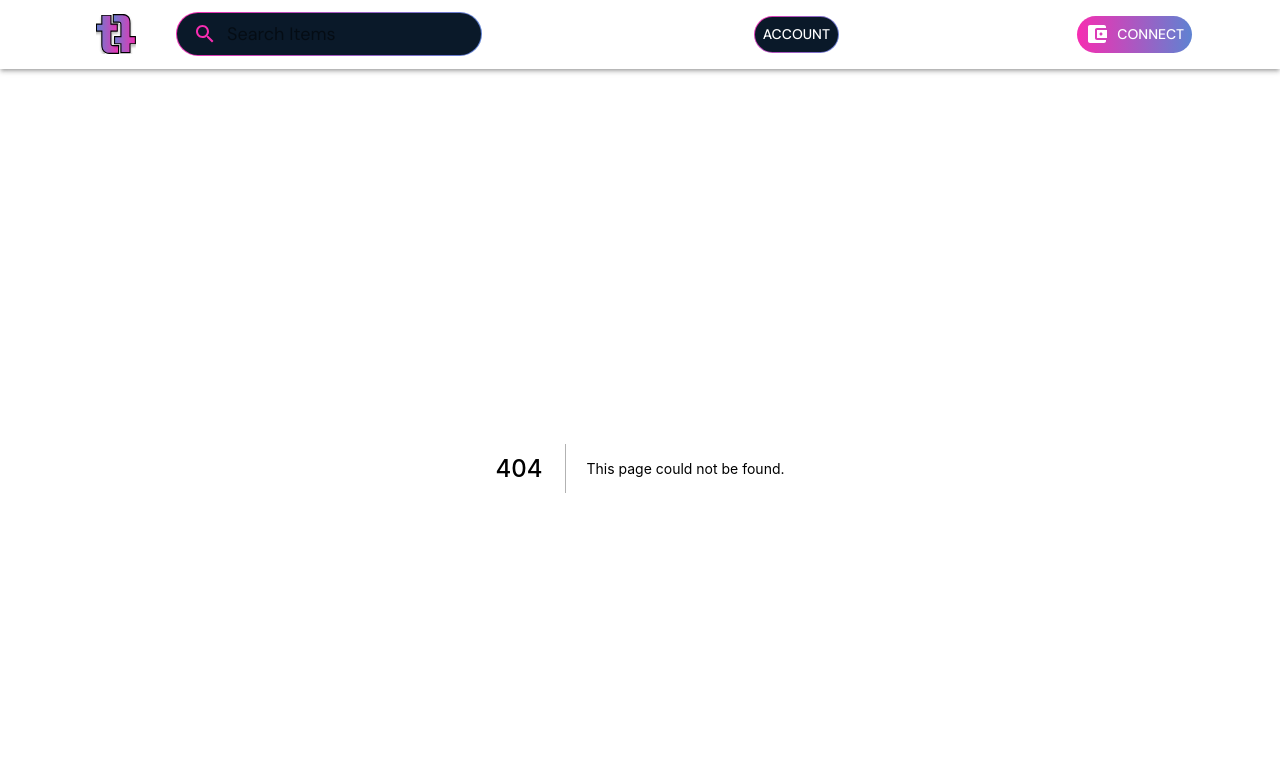
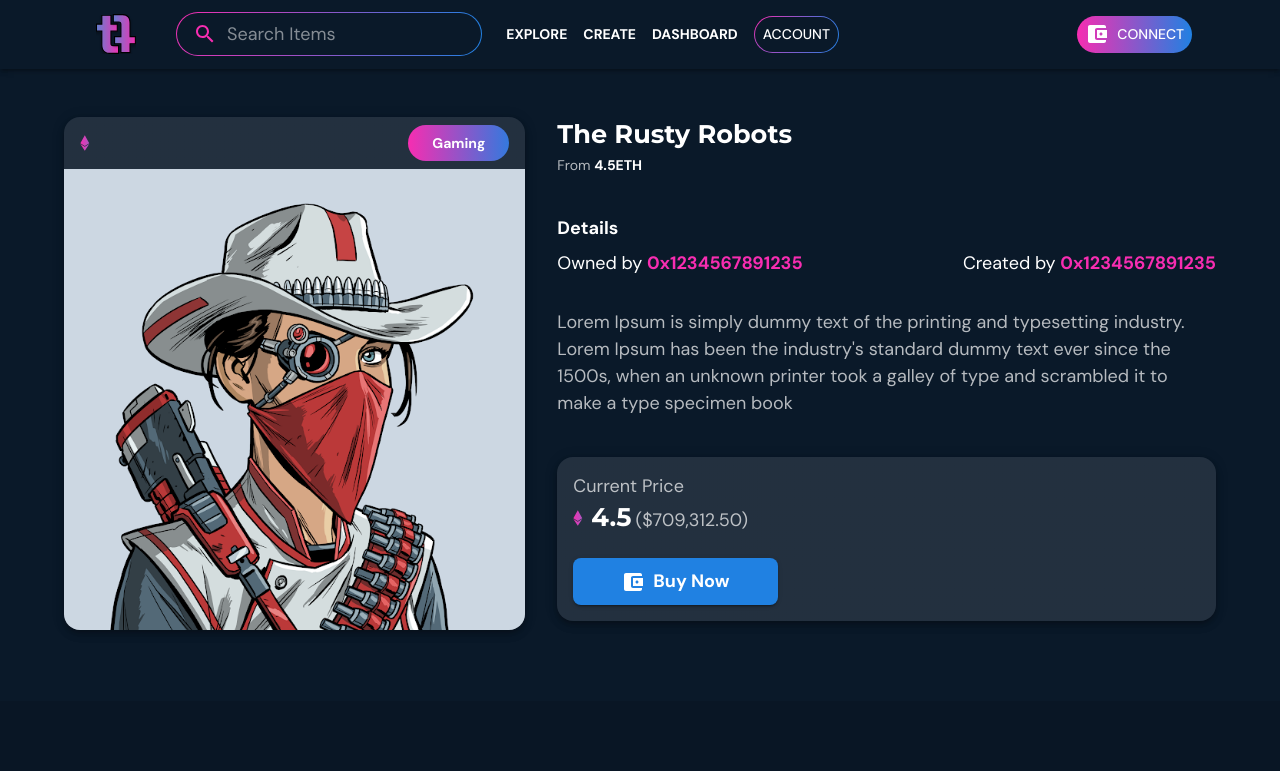
Before and after one commit to sarthakahuja07/nft-marketplace, a Next.js app: page /nft/1 in a window 1280 px wide. Before the commit this address had no page. Shown: the top 771 px of the page. Built offline with nearby package versions, Linux system fonts and the light colour scheme.

Commit message:
single nft page

```diff
--- a/components/HeroComponent.js
+++ b/components/HeroComponent.js
@@ -36,8 +36,8 @@ const HeroComponent = () => {
 						right: "23.82%",
 						top: "9.91%",
 						bottom: "67.62%",
-						background: "#F72DB1",
-						opacity: "0.8",
+						background: "#5E83D2",
+						opacity: "1",
 						filter: " blur(509px)"
 					}}
 				></Box>
@@ -48,8 +48,8 @@ const HeroComponent = () => {
 						right: "3.82%",
 						top: "-0.93%",
 						bottom: "81.83%",
-						background: "#5E83D2",
-						opacity: "1",
+						background: "#F72DB1",
+						opacity: "0.2",
 						filter: " blur(509px)"
 					}}
 				></Box>
--- /dev/null
+++ b/components/SingleAsset.js
@@ -0,0 +1,220 @@
+import {
+	Box,
+	Button,
+	CardMedia,
+	Container,
+	Grid,
+	Paper,
+	Typography
+} from "@mui/material";
+import React from "react";
+import Eth from "../public/eth.svg";
+import { StyledTypography } from "../styles/styledComponents";
+import ReadMoreReact from "read-more-react";
+import AccountBalanceWalletIcon from "@mui/icons-material/AccountBalanceWallet";
+
+const SingleAsset = ({ isCollection, data }) => {
+	return (
+		<Container
+			maxWidth="lg"
+			sx={{
+				my: 4
+			}}
+		>
+			<Grid container spacing={4}>
+				<Grid item xs={12} md={4} lg={5}>
+					<Box
+						sx={{
+							py: 2,
+							mx: "auto",
+							width: "max-content",
+							display: ["block", "block", "none"]
+						}}
+					>
+						<Typography variant="h5" fontWeight="bolder" marginBottom={0.5}>
+							{data.title}
+						</Typography>
+						<Typography variant="body2" color="text.secondary">
+							From{" "}
+							<Typography
+								variant="body2"
+								fontWeight="bolder"
+								color="text.primary"
+								component="span"
+							>
+								{data.price}ETH
+							</Typography>
+						</Typography>
+					</Box>
+					<Paper
+						elevation={5}
+						sx={{
+                            mt:2,
+							borderRadius: 2,
+							maxWidth: ["580px", "580px", "100%"],
+							mx: "auto"
+						}}
+					>
+						<Box
+							sx={{
+								display: "flex",
+								alignItems: "center",
+								justifyContent: "space-between",
+								width: "100%",
+								py: 1,
+								px: 2
+							}}
+						>
+							<Eth />
+							<Box
+								sx={{
+									borderRadius: 10,
+									background: (theme) =>
+										`linear-gradient(90.71deg, ${theme.palette.secondary.main} 0%, ${theme.palette.primary.main} 110%)`,
+									paddingX: 3,
+									paddingY: 1
+								}}
+							>
+								<Typography variant="body2" fontWeight="bold">
+									{data.category}
+								</Typography>
+							</Box>
+						</Box>
+						<CardMedia
+							component="img"
+							height="100%"
+							image={data.image}
+							alt="nft name"
+							sx={{
+								borderBottomRightRadius: "inherit",
+								borderBottomLeftRadius: "inherit"
+							}}
+						/>
+					</Paper>
+				</Grid>
+
+				<Grid item xs={12} md={8} lg={7}>
+					<Box
+						sx={{
+							py: 2
+						}}
+					>
+						<Typography variant="h5" fontWeight="bolder" marginBottom={0.5}>
+							{data.title}
+						</Typography>
+						<Typography variant="body2" color="text.secondary">
+							From{" "}
+							<Typography
+								variant="body2"
+								fontWeight="bolder"
+								color="text.primary"
+								component="span"
+							>
+								{data.price}ETH
+							</Typography>
+						</Typography>
+						<Box
+							sx={{
+								my: 5
+							}}
+						>
+							<Typography variant="body1" fontWeight="bold" marginBottom={1}>
+								Details
+							</Typography>
+							<Box
+								sx={{
+									mb: 4,
+									display: "flex",
+									alignItems: "center",
+									justifyContent: "space-between",
+									flexWrap: "wrap",
+									gap: 1
+								}}
+							>
+								<Typography variant="body1">
+									{" "}
+									Owned by{" "}
+									<Typography
+										variant="body1"
+										color="secondary"
+										fontWeight="bold"
+										component="span"
+									>
+										{data.owner}{" "}
+									</Typography>{" "}
+								</Typography>
+								<Typography variant="body1">
+									{" "}
+									Created by{" "}
+									<Typography
+										variant="body1"
+										color="secondary"
+										fontWeight="bold"
+										component="span"
+									>
+										{data.creator}{" "}
+									</Typography>{" "}
+								</Typography>
+							</Box>
+							<Typography variant="body1" color="text.secondary">
+								{data.description}
+							</Typography>
+						</Box>
+						<Paper
+							elevation={5}
+							sx={{
+								borderRadius: 2,
+								p: 2
+							}}
+						>
+							<Typography variant="body1" color="text.secondary">
+								Current Price
+							</Typography>
+							<Box sx={{}}>
+								<Typography variant="h5" fontWeight="bold">
+									<Box marginRight={1} sx={{ display: "inline" }}>
+										<Eth />
+									</Box>
+									{data.price}
+									<Typography
+										variant="body1"
+										component="span"
+										color="text.secondary"
+										marginLeft={0.5}
+									>
+										($709,312.50)
+									</Typography>
+								</Typography>
+							</Box>
+							<Button
+								color="primary"
+								variant="contained"
+								sx={{
+									mt: 3,
+									px: 6,
+                                    py:1
+								}}
+							>
+								<AccountBalanceWalletIcon />
+								<Typography
+									fontWeight="bold"
+									variant="subtitle1"
+									sx={{
+										textTransform: "capitalize",
+										ml: 1
+									}}
+								>
+									Buy Now
+								</Typography>
+							</Button>
+						</Paper>
+					</Box>
+				</Grid>
+			</Grid>
+		</Container>
+	);
+};
+
+export default SingleAsset;
+
+// TODO: make changes to nfts that are not for sale
--- a/package.json
+++ b/package.json
@@ -11,7 +11,6 @@
   "dependencies": {
     "@emotion/react": "^11.9.0",
     "@emotion/styled": "^11.8.1",
-    "@mui-treasury/styles": "^1.13.1",
     "@mui/icons-material": "^5.6.2",
     "@mui/material": "^5.6.3",
     "@nomiclabs/hardhat-ethers": "^2.0.5",
@@ -27,7 +26,7 @@
     "next": "12.1.5",
     "react": "18.0.0",
     "react-dom": "18.0.0",
-    "react-pro-sidebar": "^0.7.1",
+    "read-more-react": "^1.0.10",
     "web3modal": "^1.9.7"
   },
   "devDependencies": {
--- /dev/null
+++ b/pages/collections/[id].js
@@ -0,0 +1,11 @@
+import React from 'react'
+
+const SingleCollectionPage = () => {
+    return (
+        <div>
+
+        </div>
+    )
+}
+
+export default SingleCollectionPage
--- a/pages/my-nfts.js
+++ b/pages/my-nfts.js
@@ -1,4 +1,3 @@
-/* pages/my-nfts.js */
 import { ethers } from "ethers";
 import { useEffect, useState } from "react";
 import axios from "axios";
@@ -6,16 +5,36 @@ import Web3Modal from "web3modal";
 import { useRouter } from "next/router";
 const marketplaceAddress = process.env.NEXT_PUBLIC_MARKETPLACE_ADDRESS;
 
+import NFTMarketplace from "../artifacts/contracts/NFTMarketplace.sol/NFTMarketplace.json";
 
-import NFTMarketplace from "../artifacts/contracts/NFTMarketplace.sol/NFTMarketplace.json";
+const nftData = {
+	tokenId: "1",
+	price: "3.02",
+	seller: "0x0000000000000000000000000000000000000000",
+	owner: "0x0000000000000000000000000000000000000000",
+	creator: "0x1234",
+	image: "https://i.imgur.com/qhQY9xv.png",
+	title: "Ape Episode #128",
+	description: "this is a NFT"
+};
 
 export default function MyAssets() {
 	const [nfts, setNfts] = useState([]);
 	const [loadingState, setLoadingState] = useState("not-loaded");
 	const router = useRouter();
+	// useEffect(() => {
+	// 	loadNFTs();
+	// }, []);
 	useEffect(() => {
-		loadNFTs();
+		//  set NFTs as an array of nftData objects
+		var NFTArray = [];
+		for (var i = 0; i < 10; i++) {
+			NFTArray.push(nftData);
+		}
+		setNfts(NFTArray);
+		setIsLoading(false);
 	}, []);
+
 	async function loadNFTs() {
 		const web3Modal = new Web3Modal({
 			network: "mainnet",
--- /dev/null
+++ b/pages/nft/[id].js
@@ -0,0 +1,28 @@
+import React from "react";
+import SingleAsset from "../../components/SingleAsset";
+import { useRouter } from "next/router";
+
+const data = {
+	id: 1,
+	title: "The Rusty Robots",
+	price: 4.5,
+	owner: "0x1234567891235",
+	creator: "0x1234567891235",
+	category: "Gaming",
+	image: "/nftSample.png",
+	collection: "123",
+	description:
+		"Lorem Ipsum is simply dummy text of the printing and typesetting industry. Lorem Ipsum has been the industry's standard dummy text ever since the 1500s, when an unknown printer took a galley of type and scrambled it to make a type specimen book"
+};
+
+const SingleNFTPage = () => {
+	const router = useRouter();
+	const { id } = router.query;
+	return (
+		<>
+			<SingleAsset data={data} />
+		</>
+	);
+};
+
+export default SingleNFTPage;
--- a/themes/index.js
+++ b/themes/index.js
@@ -9,7 +9,7 @@ const theme = createTheme({
 			paper: "#0A1929"
 		},
 		primary: {
-			main: "#5E83D2"
+			main: "#2081e2"
 			// light: "#73E0A9"
 		},
 		bg: {
--- a/utils/ColorScroll.js
+++ b/utils/ColorScroll.js
@@ -4,13 +4,13 @@ import { useRouter } from "next/router";
 
 function ColorScroll(props) {
 	const [offset, setOffset] = useState();
+	const router = useRouter();
 	useEffect(() => {
 		const heroContent = document.getElementById("hero-content");
 		if (heroContent) {
 			setOffset(heroContent.offsetHeight + heroContent.offsetTop);
 		}
-	}, []);
-	const router = useRouter();
+	}, [router.pathname]);
 	const isHome = router.pathname === "/";
 
 	const { children } = props;
```
Also changed, not shown: public/nftSample.png (added), 1 other file (tests, documents, lock files or other folders).
